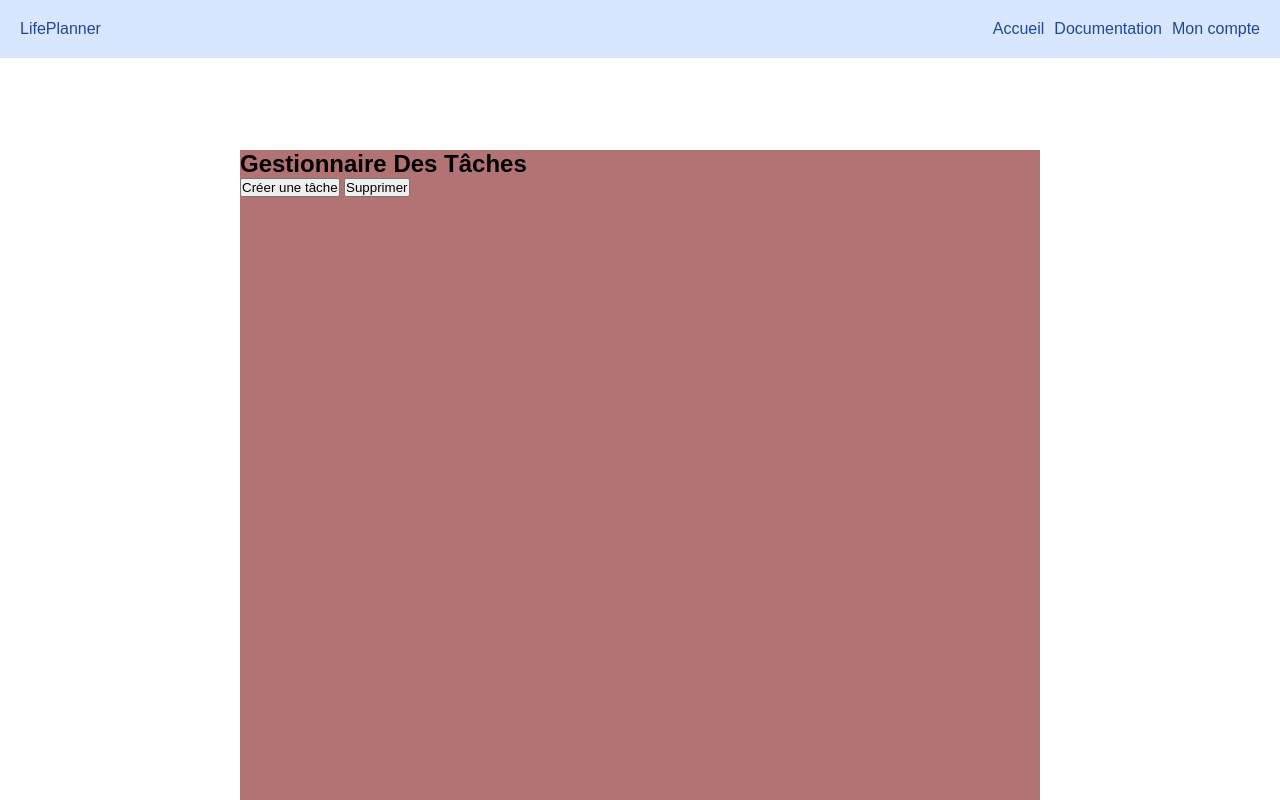
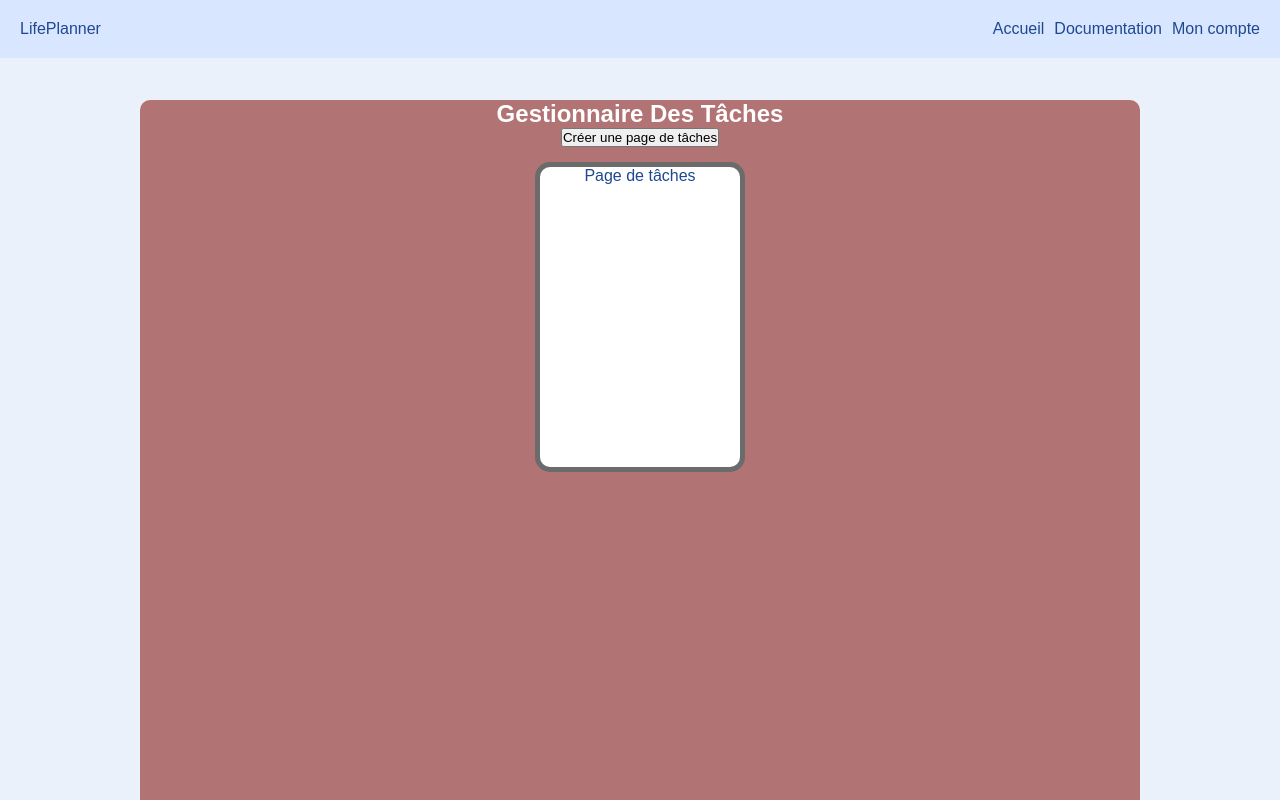
Before and after one commit to Tony-VAN-dev/webacademie_Tony_VAN_2026, a plain HTML site: page dashboard.html in a window 1280 px wide. Both pictures are taken after a click on the button "Créer une page de tâches". Shown: the top 800 px of the page. Drawn offline with Linux system fonts and the light colour scheme.

Commit message:
MAJ CSS, JS

```diff
--- a/css/dashboard.css
+++ b/css/dashboard.css
@@ -1,28 +1,46 @@
 .gestionnaireDesTaches{
     background-color: rgb(177, 115, 115);
-    max-width:800px;
-    max-height: 700px;
+    max-width:1000px;
+    height: 1000px;
+    border-radius: 10px;
     /* margin-top:100px;
      */
-     margin-top:50px;
+     /* margin-top:10px; */
      /* position:relative; */
     margin:auto;
+    text-align:center;
 
+    h2{
+        color:white;
+    }
+
+    .tachesBloc{
+    /* width:100%;
+    height:300px; */
+    /* border:solid white 1px; */
+    margin-top:15px;
+    border-radius:15px;
+    display:flex;
+    flex-wrap:wrap;
+    justify-content: center;
+    gap:10px;
+
+    .tacheBloc{
+        background-color: rgb(255, 255, 255);
+        border:solid rgba(19, 18, 18, 0.623) 5px;
+        border-radius:15px;
+        width:200px;
+        height:300px;
+    }
+    .tachesBlocEnDetails{
+        text-align:center;
+    }
+}
 
 }
 
 .sectionDashboard{
     height:1000px;
     width:100%;
-    padding-top: 150px;;
+    padding-top: 100px;;
 }
-
-.tachesBloc{
-    width:800px;
-    height:800px;
-    .tacheBloc{
-        background-color: brown;
-        border:solid white 5px;
-        border-radius:5px;
-    }
-}
--- a/css/style.css
+++ b/css/style.css
@@ -14,7 +14,6 @@
     position:fixed;
     box-sizing: border-box;
     width:100%;
-
     p{
         color : #1F4890;
     }
@@ -30,7 +29,13 @@
             text-decoration: none;
         }
     }
-
+h2
+{
+        /* color: #1F4890; */
+}
+p{
+    color: #1F4890;
+}
 
 /* #presentationLifePlannerSection{
     background-color: #EBF1FB;
--- a/dashboard.html
+++ b/dashboard.html
@@ -17,11 +17,11 @@
             </div>
         </nav>
     </header>
-    <section class="sectionDashboard">
+    <section class="sectionDashboard couleurDeFond">
         <div class="gestionnaireDesTaches">
             <h2>Gestionnaire Des Tâches</h2>
             <button id="creerPageTachesBouton">Créer une page de tâches</button>
-            <button>Supprimer</button>
+            <!-- <button>Supprimer</button> -->
             <div class="tachesBloc">
 
             </div>
--- a/scripts/dashboard.js
+++ b/scripts/dashboard.js
@@ -13,18 +13,36 @@
 }
 //variables dashboard
 let tachesBloc = document.getElementsByClassName("tachesBloc");
-let creerPageTacheBouton = document.getElementById("creerPageTachesBouton");
-creerPageTacheBouton.addEventListener("click", (e)=>
+let creerPageTachesBouton = document.getElementById("creerPageTachesBouton");
+creerPageTachesBouton.addEventListener("click", (e)=>
 {
+    console.log("Bouton cliqué");
     // div page tache
     let divPageTache = document.createElement("div");
     divPageTache.classList.add("blocTache");
+    //créer div blocTache
+    let blocTache = document.createElement("div");
+    blocTache.classList.add("blocTache");
+
+    // .appendChild()
+    // blocTache.appendChild(boutonModifierTache);
+    let tachesPageTexte = document.createElement("p");
+    tachesPageTexte.textContent = "Page de tâches";
+
+    //blocTache (page de tâches)
+    blocTache.appendChild(tachesPageTexte);
+    blocTache.classList.add("tacheBloc")
+
+    divPageTache.appendChild(blocTache);
+    tachesBloc[0].appendChild(blocTache);
+
     //créer tache bouton
     let creerTacheBouton = document.createElement("button");
-    creerPageTacheBouton.textContent = "Créer une tâche";
+    creerTacheBouton.textContent = "Créer une tâche";
+
+
     creerTacheBouton.addEventListener("click", (e)=>
     {
-        // let document.createElement("select");
         let tacheTexte = document.createElement("p");
         let boutonModifierTache = document.createElement("button");
         boutonModifierTache.addEventListener("click", (e)=>
@@ -33,11 +51,12 @@
 
 
         })
+
     });
 
 });
 
-function affichageTaches()
-{
+// function affichageTaches()
+// {
 
-}
+// }
```
